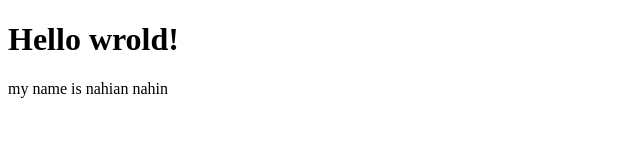
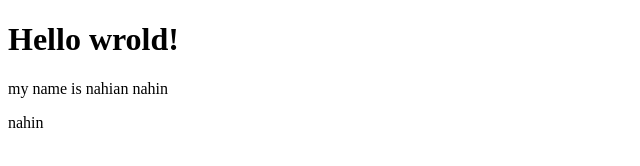
Before and after one commit to NahianNahin/my-second-repo, a plain HTML site: page index.html in a window 1280 px wide. Shown: the full height of the page, 0-640 px from the left. Drawn offline with Linux system fonts and the light colour scheme.

Commit message:
new line

```diff
--- a/index.html
+++ b/index.html
@@ -9,5 +9,6 @@
 <body>
     <h1>Hello wrold!</h1>
     <p> my name is nahian nahin</p>
+    <p> nahin</p>
 </body>
 </html>
```
